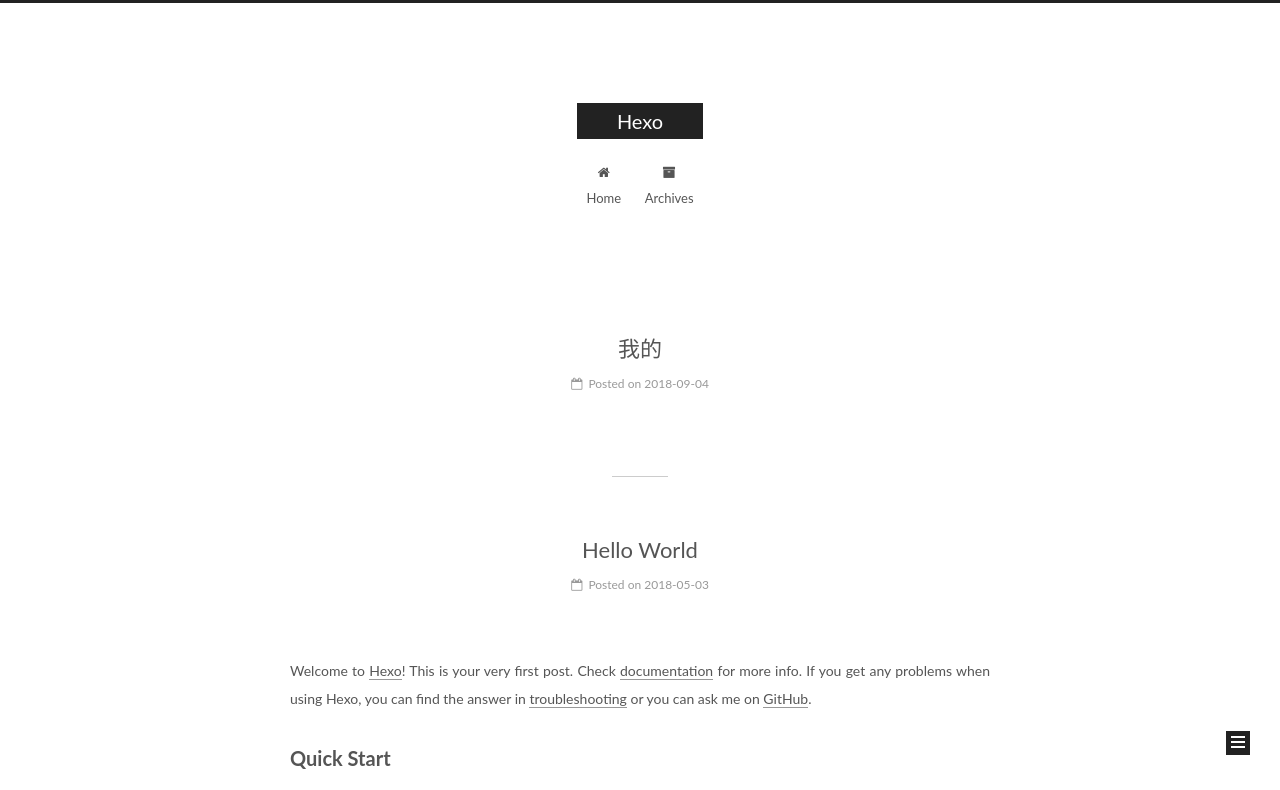
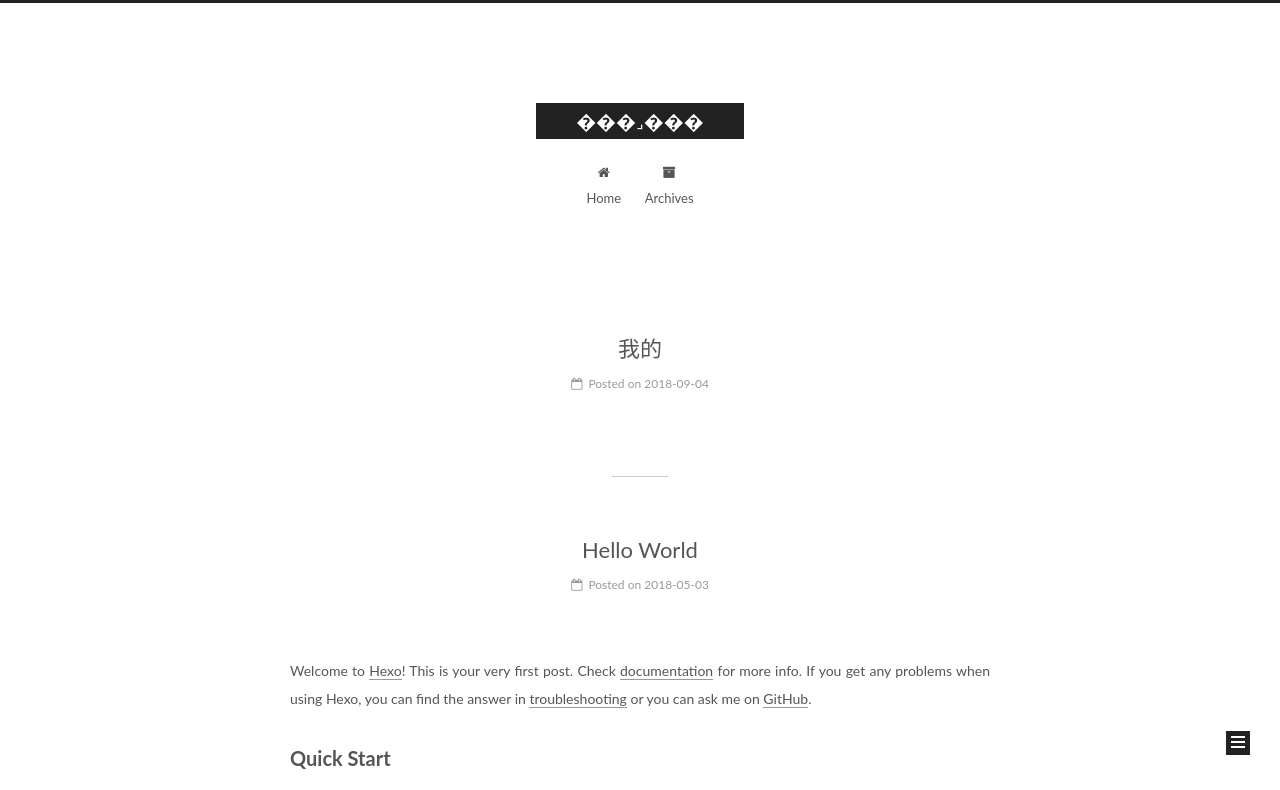
Before and after one commit to treero/treer.github.io, a plain HTML site: page index.html in a window 1280 px wide. Shown: the top 790 px of the page. Drawn offline with Linux system fonts and the light colour scheme.

Commit message:
Site updated: 2018-09-04 17:31:02

```diff
--- a/index.html
+++ b/index.html
@@ -80,12 +80,12 @@
 
 
 <meta property="og:type" content="website">
-<meta property="og:title" content="Hexo">
+<meta property="og:title" content="���˼���">
 <meta property="og:url" content="http://yoursite.com/index.html">
-<meta property="og:site_name" content="Hexo">
+<meta property="og:site_name" content="���˼���">
 <meta property="og:locale" content="default">
 <meta name="twitter:card" content="summary">
-<meta name="twitter:title" content="Hexo">
+<meta name="twitter:title" content="���˼���">
 
 
 
@@ -121,7 +121,7 @@
 
 
 
-  <title>Hexo</title>
+  <title>���˼���</title>
 
 
 
@@ -152,7 +152,7 @@
     <div class="custom-logo-site-title">
       <a href="/"  class="brand" rel="start">
         <span class="logo-line-before"><i></i></span>
-        <span class="site-title">Hexo</span>
+        <span class="site-title">���˼���</span>
         <span class="logo-line-after"><i></i></span>
       </a>
     </div>
@@ -238,7 +238,7 @@
     </span>
 
     <span hidden itemprop="publisher" itemscope itemtype="http://schema.org/Organization">
-      <meta itemprop="name" content="Hexo">
+      <meta itemprop="name" content="���˼���">
     </span>
 
 
@@ -357,7 +357,7 @@
     </span>
 
     <span hidden itemprop="publisher" itemscope itemtype="http://schema.org/Organization">
-      <meta itemprop="name" content="Hexo">
+      <meta itemprop="name" content="���˼���">
     </span>
 
 
```
Also changed, not shown: 2018/05/03/hello-world/index.html (+4 -4 lines), 2018/09/04/我的/index.html (+4 -4 lines), archives/2018/05/index.html (+5 -5 lines), archives/2018/09/index.html (+5 -5 lines), archives/2018/index.html (+5 -5 lines), archives/index.html (+5 -5 lines).
